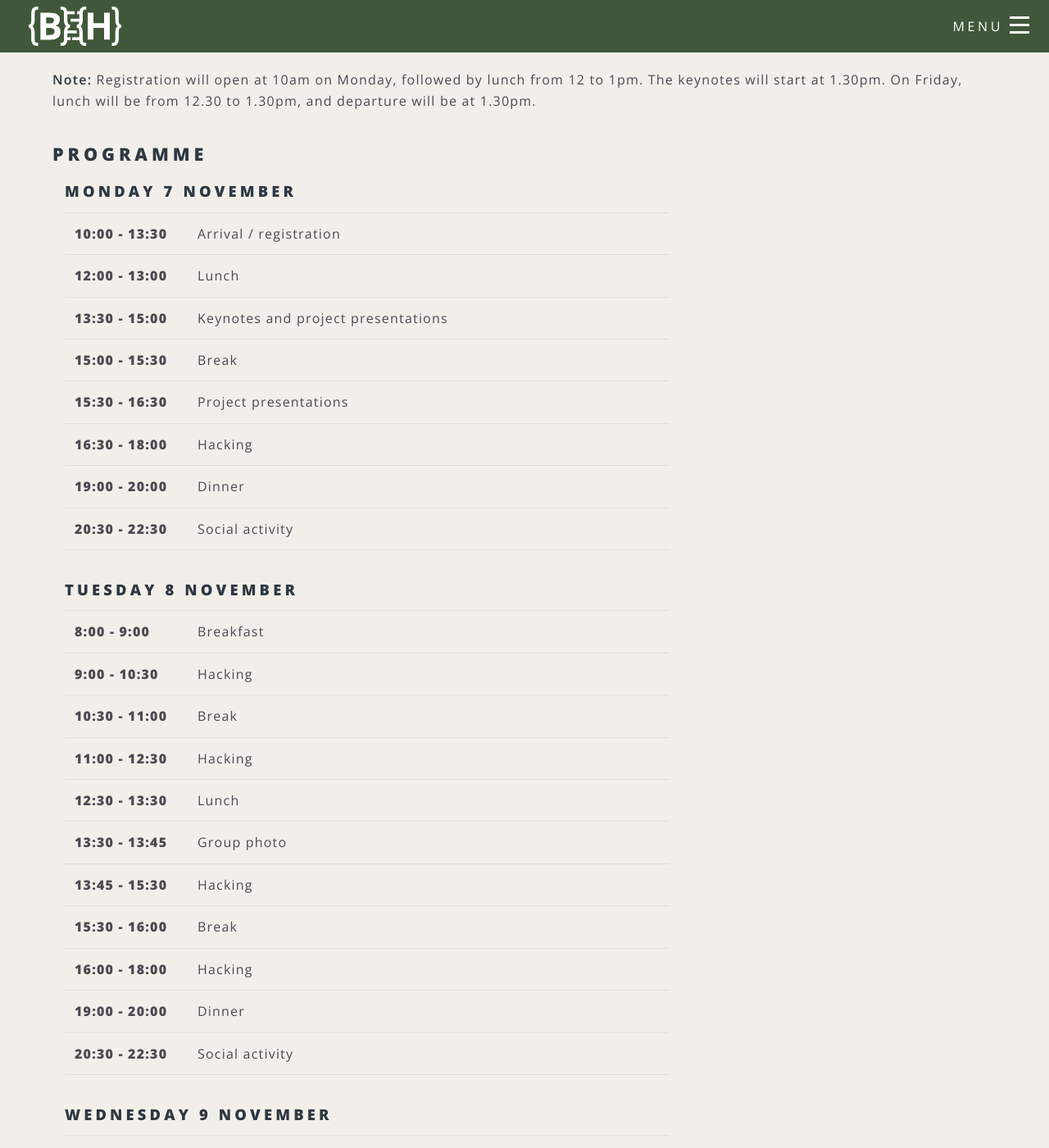
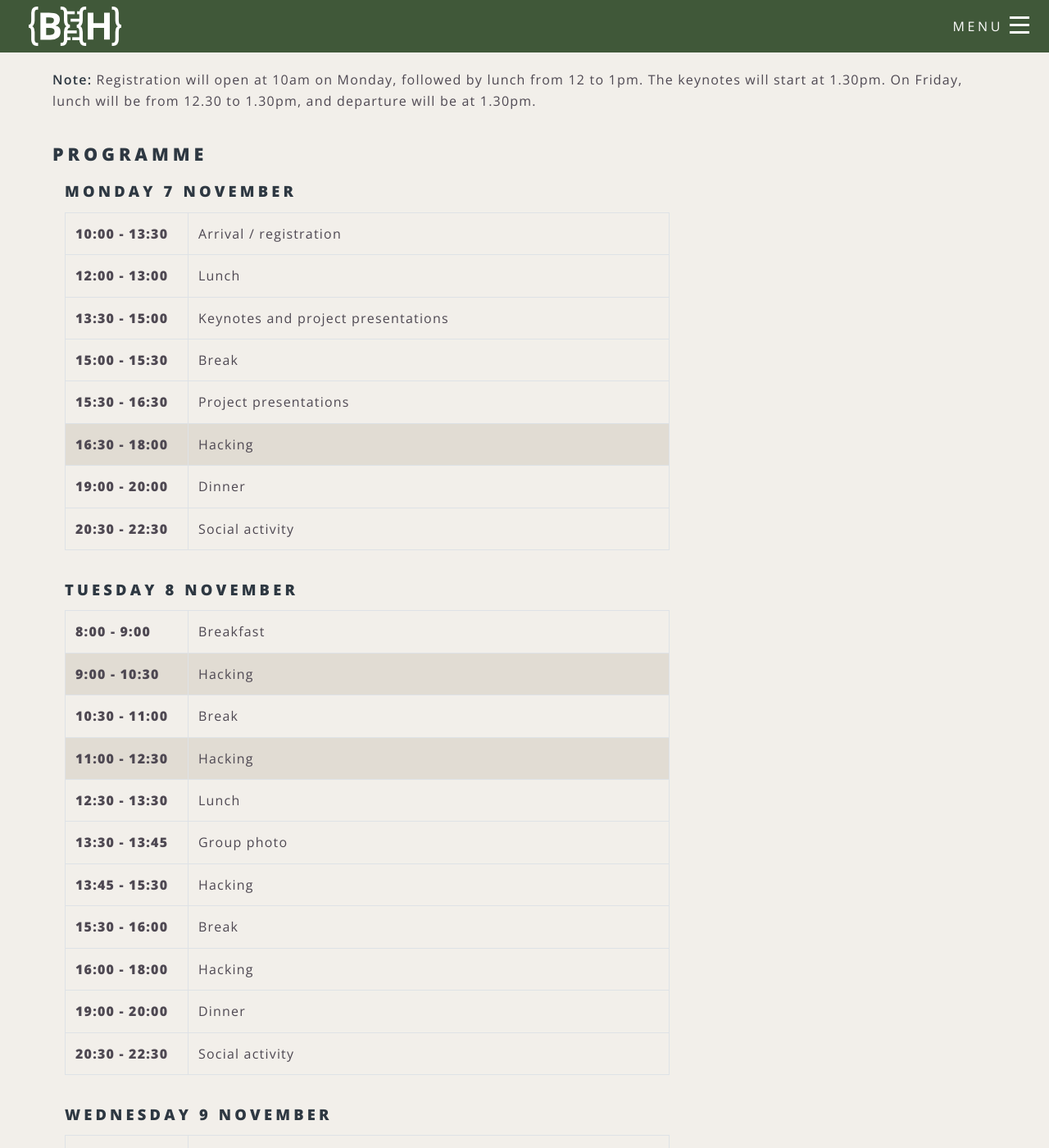
Before and after one commit to elixir-europe/biohackathon-europe-2022, a Jekyll site: the page built from programme.html, in a window 1280 px wide and 1400 px high, scrolled down 349 px. Shown: the whole window at 82% size. Built offline with Jekyll 4.4.1, drawn with Linux system fonts in a browser that asks for light colours; nearby versions of some CDN libraries.

Commit message:
Improve table styling

```diff
--- a/programme.html
+++ b/programme.html
@@ -10,6 +10,9 @@ body_class: programme
     .wrapper.style5 table tbody tr:nth-child(2n+1) {
     background-color: transparent;
 }
+    .work {
+        background: #e1dcd3;
+    }
 </style>
 <h2>Programme</h2>
 <div>
@@ -17,7 +20,7 @@ body_class: programme
 
  <div class="col-md-8 day">
 <h3>Monday 7 November</h3>
-                <table>
+                <table class="table-bordered">
                     <tbody>
                         <tr>
                             <td class="time">10:00 - 13:30</td>
@@ -27,7 +30,7 @@ body_class: programme
                             <td class="time">12:00 - 13:00</td>
                             <td class="event">Lunch</td>
                         </tr>
-                        <tr>
+                        <tr class="work">
                             <td class="time">13:30 - 15:00</td>
                             <td class="event">Keynotes and project presentations</td>
                         </tr>
@@ -35,11 +38,11 @@ body_class: programme
                             <td class="time">15:00 - 15:30</td>
                             <td class="event">Break</td>
                         </tr>
-                        <tr>
+                        <tr class="work">
                             <td class="time">15:30 - 16:30</td>
                             <td class="event">Project presentations</td>
                         </tr>
-                        <tr>
+                        <tr class="work">
                             <td class="time">16:30 - 18:00</td>
                             <td class="event">Hacking</td>
                         </tr>
@@ -56,13 +59,13 @@ body_class: programme
             </div>
             <div class="col-md-8 day">
                 <h3>Tuesday 8 November</h3>
-                <table>
+                <table class="table-bordered">
                     <tbody>
                         <tr>
                             <td class="time">8:00 - 9:00</td>
                             <td class="event">Breakfast</td>
                         </tr>
-                        <tr>
+                        <tr class="work">
                             <td class="time">9:00 - 10:30</td>
                             <td class="event">Hacking</td>
                         </tr>
@@ -70,7 +73,7 @@ body_class: programme
                             <td class="time">10:30 - 11:00</td>
                             <td class="event">Break</td>
                         </tr>
-                        <tr>
+                        <tr class="work">
                             <td class="time">11:00 - 12:30</td>
                             <td class="event">Hacking</td>
                         </tr>
@@ -82,7 +85,7 @@ body_class: programme
                             <td class="time">13:30 - 13:45</td>
                             <td class="event">Group photo</td>
                         </tr>
-                        <tr>
+                        <tr class="work">
                             <td class="time">13:45 - 15:30</td>
                             <td class="event">Hacking</td>
                         </tr>
@@ -90,7 +93,7 @@ body_class: programme
                             <td class="time">15:30 - 16:00</td>
                             <td class="event">Break</td>
                         </tr>
-                        <tr>
+                        <tr class="work">
                             <td class="time">16:00 - 18:00</td>
                             <td class="event">Hacking</td>
                         </tr>
@@ -107,13 +110,13 @@ body_class: programme
             </div>
             <div class="col-md-8 day">
                 <h3>Wednesday 9 November</h3>
-                <table>
+                <table class="table-bordered">
                     <tbody>
                         <tr>
                             <td class="time">8:00 - 9:00</td>
                             <td class="event">Breakfast</td>
                         </tr>
-                        <tr>
+                        <tr class="work">
                             <td class="time">9:00 - 10:30</td>
                             <td class="event">Hacking</td>
                         </tr>
@@ -121,7 +124,7 @@ body_class: programme
                             <td class="time">10:30 - 11:00</td>
                             <td class="event">Break</td>
                         </tr>
-                        <tr>
+                        <tr class="work">
                             <td class="time">11:00 - 12:30</td>
                             <td class="event">Hacking</td>
                         </tr>
@@ -129,7 +132,7 @@ body_class: programme
                             <td class="time">12:30 - 13:30</td>
                             <td class="event">Lunch</td>
                         </tr>
-                        <tr>
+                        <tr class="work">
                             <td class="time">13:45 - 15:45</td>
                             <td class="event">Mid-way reporting from projects </td>
                         </tr>
@@ -137,7 +140,7 @@ body_class: programme
                             <td class="time">15:45 - 16:15</td>
                             <td class="event">Break</td>
                         </tr>
-                        <tr>
+                        <tr class="work">
                             <td class="time">16:15 - 18:00</td>
                             <td class="event">Hacking</td>
                         </tr>
@@ -154,13 +157,13 @@ body_class: programme
             </div>
             <div class="col-md-8 day">
                 <h3>Thursday 10 November</h3>
-                <table>
+                <table class="table-bordered">
                     <tbody>
                         <tr>
                             <td class="time">8:00 - 9:00</td>
                             <td class="event">Breakfast</td>
                         </tr>
-                        <tr>
+                        <tr class="work">
                             <td class="time">9:00 - 10:30</td>
                             <td class="event">Hacking</td>
                         </tr>
@@ -168,7 +171,7 @@ body_class: programme
                             <td class="time">10:30 - 11:00</td>
                             <td class="event">Break</td>
                         </tr>
-                        <tr>
+                        <tr class="work">
                             <td class="time">11:00 - 12:30</td>
                             <td class="event">Hacking</td>
                         </tr>
@@ -176,7 +179,7 @@ body_class: programme
                             <td class="time">12:30 - 13:30</td>
                             <td class="event">Lunch</td>
                         </tr>
-                        <tr>
+                        <tr class="work">
                             <td class="time">13:30 - 15:30</td>
                             <td class="event">Hacking</td>
                         </tr>
@@ -184,7 +187,7 @@ body_class: programme
                             <td class="time">15:30 - 16:00</td>
                             <td class="event">Break</td>
                         </tr>
-                        <tr>
+                        <tr class="work">
                             <td class="time">16:00 - 18:00</td>
                             <td class="event">Hacking</td>
                         </tr>
@@ -201,17 +204,17 @@ body_class: programme
             </div>
             <div class="col-md-8 day">
                 <h3>Friday 11 November</h3>
-                <table>
+                <table class="table-bordered">
                     <tbody>
                         <tr>
                             <td class="time">8:00 - 9:00</td>
                             <td class="event">Breakfast</td>
                         </tr>
-                        <tr>
+                        <tr class="work">
                             <td class="time">9:00 - 10:00</td>
                             <td class="event">Hacking/Presentation preparation</td>
                         </tr>
-                        <tr>
+                        <tr class="work">
                             <td class="time">10:00 - 11:00</td>
                             <td class="event">Final reporting from projects</td>
                         </tr>
@@ -219,7 +222,7 @@ body_class: programme
                             <td class="time">11:00 - 11:30</td>
                             <td class="event">Break</td>
                         </tr>
-                        <tr>
+                        <tr class="work">
                             <td class="time">11:30 - 12:30</td>
                             <td class="event">Final reporting continued</td>
                         </tr>
```
